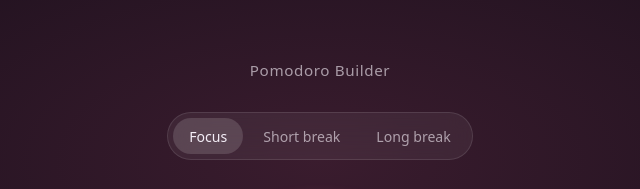
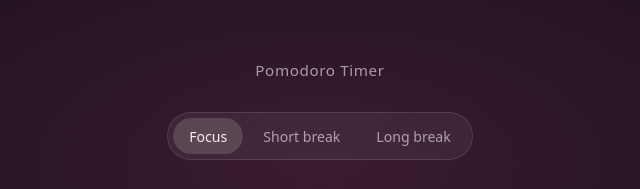
Before and after one commit to ANTONJ2/Pomodoro-story, a plain HTML site: page pomodoro files/index.html in a window 1280 px wide. Shown: the top 189 px of the page, 320-960 px from the left. Drawn offline with Linux system fonts and the light colour scheme.

Commit message:
pomodoro timer

```diff
--- a/pomodoro files/index.html
+++ b/pomodoro files/index.html
@@ -8,7 +8,7 @@
 </head>
 <body data-mode="focus">
   <main class="app">
-    <h1 class="brand">Pomodoro Builder</h1>
+    <h1 class="brand">Pomodoro Timer</h1>
 
     <!-- Mode switcher -->
     <nav class="modes" role="tablist" aria-label="Timer mode">
```
